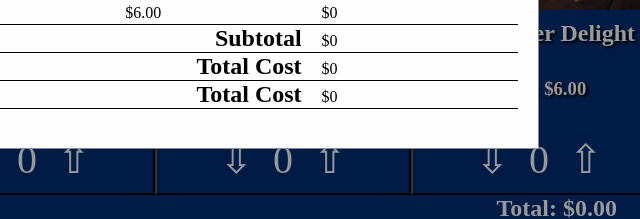
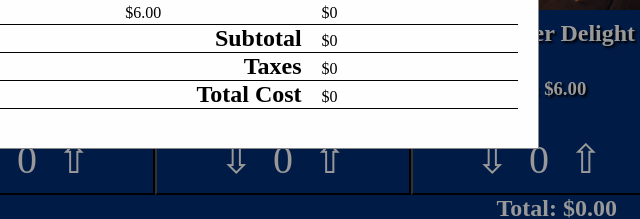
Before and after one commit to judsonB/JSWebProjects, a plain HTML site: page 2024Final_FoodSimple/index.html in a window 1280 px wide. Both pictures are taken after a click on the button "View Order". Shown: the part 394-613 px from the top of the page, 613-1253 px from the left. Drawn offline with Linux system fonts and the light colour scheme.

Commit message:
Update index.html

```diff
--- a/2024Final_FoodSimple/index.html
+++ b/2024Final_FoodSimple/index.html
@@ -50,7 +50,7 @@
                         <p>$<span id="subMoney">0</span></p>
                     </div>
                     <div class="taxCost">
-                        <h2>Total Cost</h2>
+                        <h2>Taxes</h2>
                         <p>$<span id="taxMoney">0</span></p>
                     </div>
                     <div class="finalCost">
```
